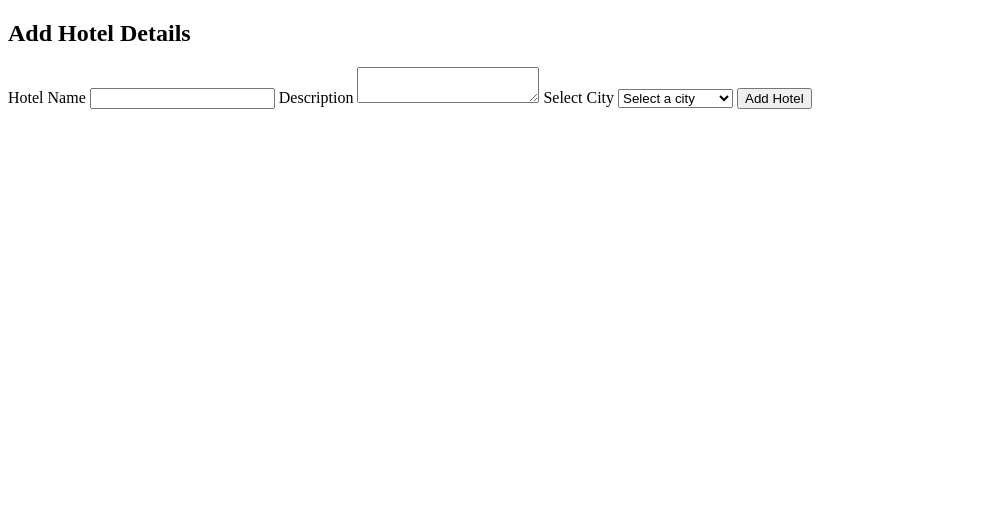
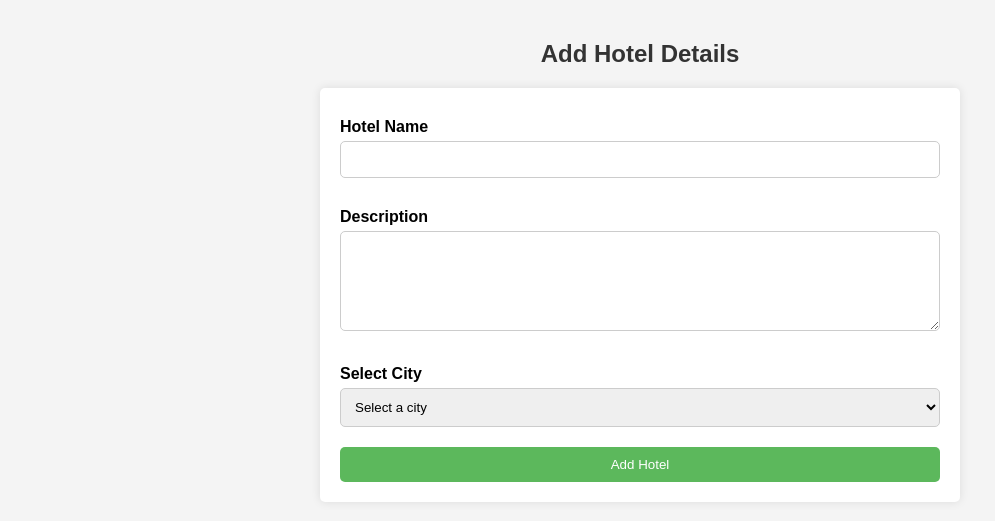
Before and after one commit to mihirudahanayake/1st_year_Project_G15, a PHP site: page /add_hotel.php in a window 1280 px wide. Shown: the top 521 px of the page, without its empty margins (0-995 px from the left). Run offline with PHP 8.4, Linux system fonts and the light colour scheme; data comes from the database, SQL or seed files in the repository.

Commit message:
Add files via upload

```diff
--- /dev/null
+++ b/add-hotel.css
@@ -0,0 +1,81 @@
+/* General Styles */
+body {
+     font-family: Arial, sans-serif;
+     background-color: #f4f4f4;
+     margin: 0;
+     padding: 20px;
+ }
+
+ /* Container for the form */
+ h2 {
+     color: #333;
+     text-align: center;
+ }
+
+ form {
+     max-width: 600px;
+     margin: 0 auto;
+     padding: 20px;
+     background: white;
+     border-radius: 5px;
+     box-shadow: 0 0 10px rgba(0, 0, 0, 0.1);
+ }
+
+ /* Input and textarea styles */
+ label {
+     display: block;
+     margin: 10px 0 5px;
+     font-weight: bold;
+ }
+
+ input[type="text"],
+ textarea,
+ select {
+     width: 100%;
+     padding: 10px;
+     margin-bottom: 20px;
+     border: 1px solid #ccc;
+     border-radius: 5px;
+     box-sizing: border-box;
+ }
+
+ /* Textarea specific styles */
+ textarea {
+     height: 100px;
+ }
+
+ /* Button styles */
+ button {
+     padding: 10px 15px;
+     background-color: #5cb85c;
+     color: white;
+     border: none;
+     border-radius: 5px;
+     cursor: pointer;
+     transition: background-color 0.3s ease;
+     width: 100%;
+ }
+
+ button:hover {
+     background-color: #4cae4c;
+ }
+
+ /* Error message styles */
+ .error-message {
+     color: red;
+     margin-bottom: 20px;
+ }
+
+ /* New city input styles */
+ #new_city_input {
+     margin-top: 10px;
+ }
+
+ /* Add City button */
+ #add_city_button {
+     background-color: #007bff;
+ }
+
+ #add_city_button:hover {
+     background-color: #0069d9;
+ }
--- a/add_hotel.php
+++ b/add_hotel.php
@@ -77,6 +77,7 @@ $stmt->close();
     <meta charset="UTF-8">
     <meta name="viewport" content="width=device-width, initial-scale=1.0">
     <title>Add Hotel</title>
+    <link rel="stylesheet" href="add-hotel.css">
     <script>
         function toggleNewCityInput() {
             var citySelect = document.getElementById('city_name');
```
